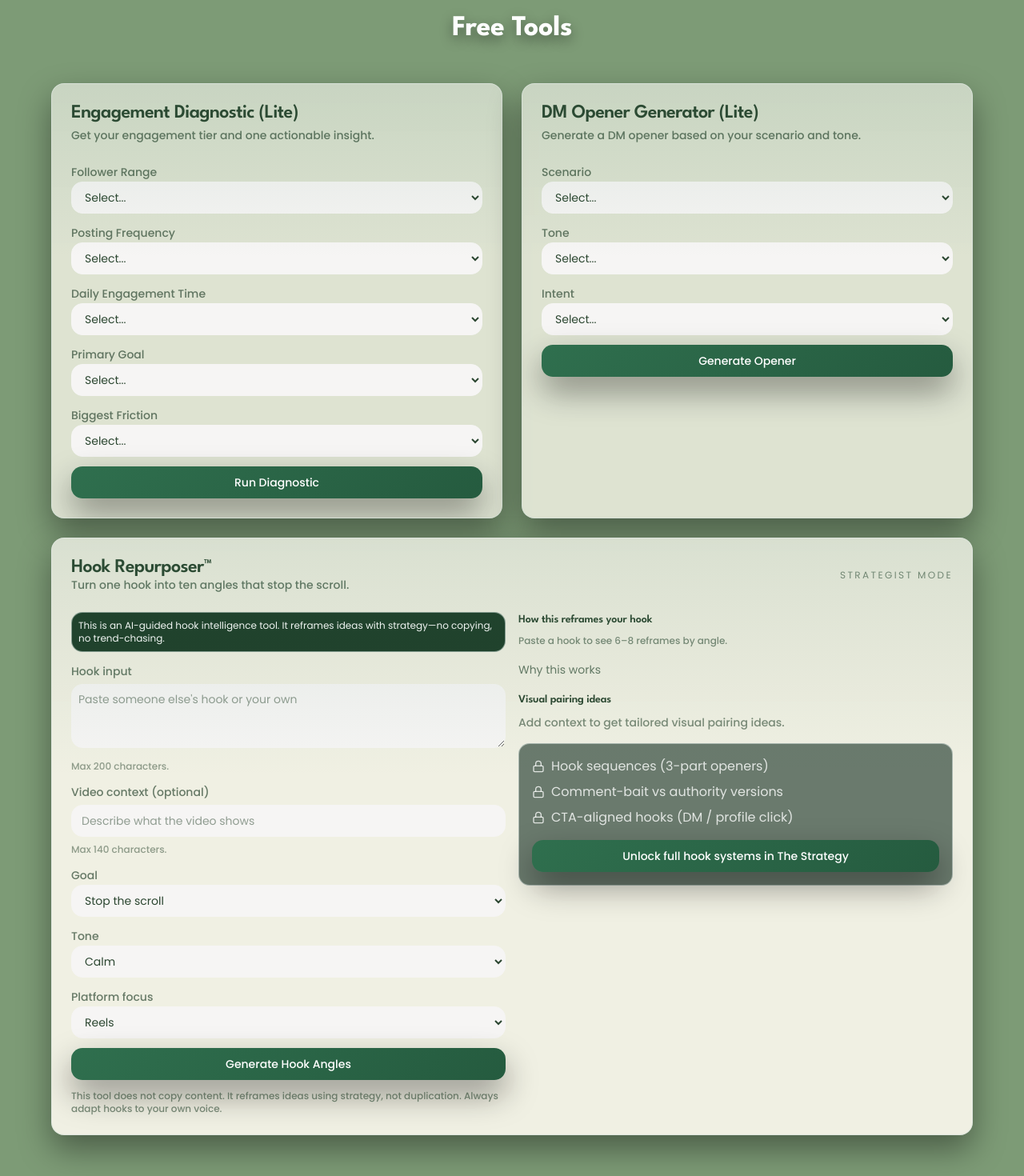
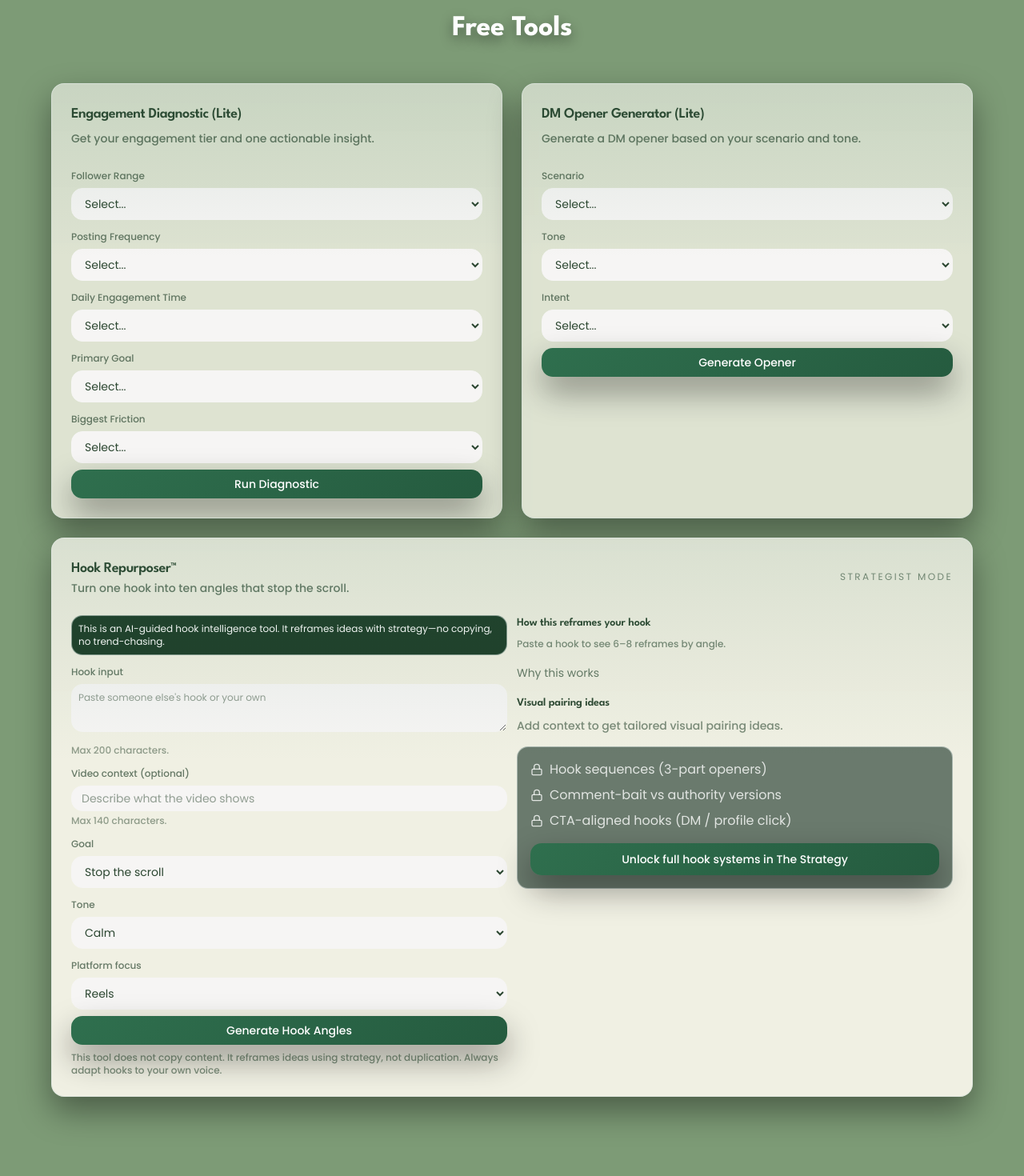
Before and after one commit to gmajors1326/strategies-tool-funnel, a Next.js app: page / in a window 1280 px wide. Shown: the part 540-2010 px from the top of the page at 80% size. Built offline with nearby package versions, Linux system fonts and the light colour scheme.

Commit message:
Make free tools cards match premium tools size exactly

```diff
--- a/app/page.tsx
+++ b/app/page.tsx
@@ -233,13 +233,13 @@ function EngagementDiagnosticTool() {
   return (
     <Card className="bg-card/80 border-border/60 backdrop-blur-sm shadow-sm">
       <CardHeader>
-        <CardTitle className="text-card-foreground">Engagement Diagnostic (Lite)</CardTitle>
+        <CardTitle className="text-lg text-card-foreground">Engagement Diagnostic (Lite)</CardTitle>
         <CardDescription className="text-card-foreground/70">Get your engagement tier and one actionable insight.</CardDescription>
       </CardHeader>
-      <CardContent className="space-y-3">
+      <CardContent className="space-y-2">
         <div>
-          <Label className="text-card-foreground/70">Follower Range</Label>
-          <Select value={inputs.followerRange} onChange={(e) => setInputs({ ...inputs, followerRange: e.target.value })}>
+          <Label className="text-xs text-card-foreground/70">Follower Range</Label>
+          <Select value={inputs.followerRange} onChange={(e) => setInputs({ ...inputs, followerRange: e.target.value })} className="mt-1 text-sm">
             <option value="">Select...</option>
             <option value="0-500">0-500</option>
             <option value="500-2k">500-2k</option>
@@ -248,8 +248,8 @@ function EngagementDiagnosticTool() {
           </Select>
         </div>
         <div>
-          <Label className="text-card-foreground/70">Posting Frequency</Label>
-          <Select value={inputs.postingFrequency} onChange={(e) => setInputs({ ...inputs, postingFrequency: e.target.value })}>
+          <Label className="text-xs text-card-foreground/70">Posting Frequency</Label>
+          <Select value={inputs.postingFrequency} onChange={(e) => setInputs({ ...inputs, postingFrequency: e.target.value })} className="mt-1 text-sm">
             <option value="">Select...</option>
             <option value="rarely">Rarely</option>
             <option value="1-2x/week">1-2x/week</option>
@@ -258,8 +258,8 @@ function EngagementDiagnosticTool() {
           </Select>
         </div>
         <div>
-          <Label className="text-card-foreground/70">Daily Engagement Time</Label>
-          <Select value={inputs.dailyEngagementTime} onChange={(e) => setInputs({ ...inputs, dailyEngagementTime: e.target.value })}>
+          <Label className="text-xs text-card-foreground/70">Daily Engagement Time</Label>
+          <Select value={inputs.dailyEngagementTime} onChange={(e) => setInputs({ ...inputs, dailyEngagementTime: e.target.value })} className="mt-1 text-sm">
             <option value="">Select...</option>
             <option value="0-5">0-5 minutes</option>
             <option value="5-15">5-15 minutes</option>
@@ -268,8 +268,8 @@ function EngagementDiagnosticTool() {
           </Select>
         </div>
         <div>
-          <Label className="text-card-foreground/70">Primary Goal</Label>
-          <Select value={inputs.primaryGoal} onChange={(e) => setInputs({ ...inputs, primaryGoal: e.target.value })}>
+          <Label className="text-xs text-card-foreground/70">Primary Goal</Label>
+          <Select value={inputs.primaryGoal} onChange={(e) => setInputs({ ...inputs, primaryGoal: e.target.value })} className="mt-1 text-sm">
             <option value="">Select...</option>
             <option value="growth">Growth</option>
             <option value="DMs">DMs</option>
@@ -278,8 +278,8 @@ function EngagementDiagnosticTool() {
           </Select>
         </div>
         <div>
-          <Label className="text-card-foreground/70">Biggest Friction</Label>
-          <Select value={inputs.biggestFriction} onChange={(e) => setInputs({ ...inputs, biggestFriction: e.target.value })}>
+          <Label className="text-xs text-card-foreground/70">Biggest Friction</Label>
+          <Select value={inputs.biggestFriction} onChange={(e) => setInputs({ ...inputs, biggestFriction: e.target.value })} className="mt-1 text-sm">
             <option value="">Select...</option>
             <option value="no reach">No reach</option>
             <option value="low engagement">Low engagement</option>
@@ -288,26 +288,26 @@ function EngagementDiagnosticTool() {
             <option value="burnout">Burnout</option>
           </Select>
         </div>
-        <Button onClick={handleRun} disabled={loading} className="w-full">
+        <Button onClick={handleRun} disabled={loading} className="w-full mt-2" size="sm">
           {loading ? 'Running...' : 'Run Diagnostic'}
         </Button>
         {results && (
-          <div className="mt-4 p-3 bg-background/70 rounded-lg border border-border/60">
+          <div className="mt-3 p-2 bg-background/70 rounded-lg border border-border/60">
             <div className="mb-2">
               <span className="text-xs text-card-foreground/60">Engagement Tier:</span>
-              <div className="text-lg font-bold text-primary mt-1">{results.engagementTier}</div>
+              <div className="text-base font-bold text-primary mt-0.5">{results.engagementTier}</div>
             </div>
             <div className="mb-2">
               <span className="text-xs text-card-foreground/60">Insight:</span>
-              <p className="text-sm text-foreground mt-1">{results.insight}</p>
+              <p className="text-xs text-foreground mt-0.5">{results.insight}</p>
             </div>
             <div className="mb-2">
               <span className="text-xs text-card-foreground/60">Action:</span>
-              <p className="text-sm text-foreground mt-1">{results.action}</p>
+              <p className="text-xs text-foreground mt-0.5">{results.action}</p>
             </div>
-            <div className="pt-3 border-t border-border/60">
+            <div className="pt-2 border-t border-border/60">
               <p className="text-xs text-card-foreground/60 mb-2">{results.teaser}</p>
-              <Button asChild variant="outline" size="sm" className="w-full border-border/60 text-xs">
+              <Button asChild variant="outline" size="sm" className="w-full border-border/60 text-xs h-8">
                 <Link href="/verify">Email me my full breakdown</Link>
               </Button>
             </div>
@@ -353,13 +353,13 @@ function DMOpenerTool() {
   return (
     <Card className="bg-card/80 border-border/60 backdrop-blur-sm shadow-sm">
       <CardHeader>
-        <CardTitle className="text-card-foreground">DM Opener Generator (Lite)</CardTitle>
+        <CardTitle className="text-lg text-card-foreground">DM Opener Generator (Lite)</CardTitle>
         <CardDescription className="text-card-foreground/70">Generate a DM opener based on your scenario and tone.</CardDescription>
       </CardHeader>
-      <CardContent className="space-y-3">
+      <CardContent className="space-y-2">
         <div>
-          <Label className="text-card-foreground/70">Scenario</Label>
-          <Select value={inputs.scenario} onChange={(e) => setInputs({ ...inputs, scenario: e.target.value })}>
+          <Label className="text-xs text-card-foreground/70">Scenario</Label>
+          <Select value={inputs.scenario} onChange={(e) => setInputs({ ...inputs, scenario: e.target.value })} className="mt-1 text-sm">
             <option value="">Select...</option>
             <option value="commenter">Commenter</option>
             <option value="story reply">Story Reply</option>
@@ -369,8 +369,8 @@ function DMOpenerTool() {
           </Select>
         </div>
         <div>
-          <Label className="text-card-foreground/70">Tone</Label>
-          <Select value={inputs.tone} onChange={(e) => setInputs({ ...inputs, tone: e.target.value })}>
+          <Label className="text-xs text-card-foreground/70">Tone</Label>
+          <Select value={inputs.tone} onChange={(e) => setInputs({ ...inputs, tone: e.target.value })} className="mt-1 text-sm">
             <option value="">Select...</option>
             <option value="friendly">Friendly</option>
             <option value="direct">Direct</option>
@@ -379,8 +379,8 @@ function DMOpenerTool() {
           </Select>
         </div>
         <div>
-          <Label className="text-card-foreground/70">Intent</Label>
-          <Select value={inputs.intent} onChange={(e) => setInputs({ ...inputs, intent: e.target.value })}>
+          <Label className="text-xs text-card-foreground/70">Intent</Label>
+          <Select value={inputs.intent} onChange={(e) => setInputs({ ...inputs, intent: e.target.value })} className="mt-1 text-sm">
             <option value="">Select...</option>
             <option value="start convo">Start Conversation</option>
             <option value="qualify">Qualify</option>
@@ -388,18 +388,18 @@ function DMOpenerTool() {
             <option value="book call">Book Call</option>
           </Select>
         </div>
-        <Button onClick={handleRun} disabled={loading} className="w-full">
+        <Button onClick={handleRun} disabled={loading} className="w-full mt-2" size="sm">
           {loading ? 'Generating...' : 'Generate Opener'}
         </Button>
         {results && (
-          <div className="mt-4 p-3 bg-background/70 rounded-lg border border-border/60">
+          <div className="mt-3 p-2 bg-background/70 rounded-lg border border-border/60">
             <div className="mb-2">
               <span className="text-xs text-card-foreground/60">DM Opener:</span>
-              <p className="text-sm text-foreground mt-2 p-2 bg-card rounded border border-border/60">{results.opener}</p>
+              <p className="text-xs text-foreground mt-1 p-2 bg-card rounded border border-border/60">{results.opener}</p>
             </div>
-            <div className="pt-3 border-t border-border/60">
+            <div className="pt-2 border-t border-border/60">
               <p className="text-xs text-card-foreground/60 mb-2">{results.followUpHint}</p>
-              <Button asChild variant="outline" size="sm" className="w-full border-border/60 text-xs">
+              <Button asChild variant="outline" size="sm" className="w-full border-border/60 text-xs h-8">
                 <Link href="/verify">Unlock full DM logic</Link>
               </Button>
             </div>
@@ -464,7 +464,7 @@ function HookRepurposerTool() {
       <CardHeader>
         <div className="flex flex-wrap items-center justify-between gap-2">
           <div>
-            <CardTitle className="text-card-foreground">Hook Repurposer™</CardTitle>
+            <CardTitle className="text-lg text-card-foreground">Hook Repurposer™</CardTitle>
             <CardDescription className="text-card-foreground/70">
               Turn one hook into ten angles that stop the scroll.
             </CardDescription>
@@ -474,42 +474,43 @@ function HookRepurposerTool() {
           </span>
         </div>
       </CardHeader>
-      <CardContent className="grid gap-4 md:grid-cols-2">
-        <div className="space-y-3">
+      <CardContent className="grid gap-3 md:grid-cols-2">
+        <div className="space-y-2">
           <div className="rounded-md border border-border/60 bg-[#1F3F2A] p-2 text-xs text-white">
             This is an AI-guided hook intelligence tool. It reframes ideas with strategy—no copying, no trend-chasing.
           </div>
           <div>
-            <Label className="text-card-foreground/70">Hook input</Label>
+            <Label className="text-xs text-card-foreground/70">Hook input</Label>
             <textarea
               maxLength={200}
               value={inputs.hookInput}
               onChange={(e) => setInputs({ ...inputs, hookInput: e.target.value })}
               placeholder="Paste someone else's hook or your own"
-              className="mt-1 min-h-[80px] w-full rounded-md border border-input bg-input p-2 text-sm text-card-foreground placeholder:text-card-foreground/50 focus-visible:outline-none focus-visible:ring-2 focus-visible:ring-ring focus-visible:ring-offset-2"
+              className="mt-1 min-h-[60px] w-full rounded-md border border-input bg-input p-2 text-xs text-card-foreground placeholder:text-card-foreground/50 focus-visible:outline-none focus-visible:ring-2 focus-visible:ring-ring focus-visible:ring-offset-2"
             />
             <p className="mt-2 text-xs text-card-foreground/50">
               Max 200 characters.
             </p>
           </div>
           <div>
-            <Label className="text-card-foreground/70">Video context (optional)</Label>
+            <Label className="text-xs text-card-foreground/70">Video context (optional)</Label>
             <Input
               maxLength={140}
               value={inputs.videoContext}
               onChange={(e) => setInputs({ ...inputs, videoContext: e.target.value })}
               placeholder="Describe what the video shows"
-              className="mt-1"
+              className="mt-1 text-sm h-8"
             />
-            <p className="mt-2 text-xs text-card-foreground/50">
+            <p className="mt-1 text-xs text-card-foreground/50">
               Max 140 characters.
             </p>
           </div>
           <div>
-            <Label className="text-card-foreground/70">Goal</Label>
+            <Label className="text-xs text-card-foreground/70">Goal</Label>
             <Select
               value={inputs.goal}
               onChange={(e) => setInputs({ ...inputs, goal: e.target.value })}
+              className="mt-1 text-sm"
             >
               <option>Stop the scroll</option>
               <option>Spark curiosity</option>
@@ -519,10 +520,11 @@ function HookRepurposerTool() {
             </Select>
           </div>
           <div>
-            <Label className="text-card-foreground/70">Tone</Label>
+            <Label className="text-xs text-card-foreground/70">Tone</Label>
             <Select
               value={inputs.tone}
               onChange={(e) => setInputs({ ...inputs, tone: e.target.value })}
+              className="mt-1 text-sm"
             >
               <option>Calm</option>
               <option>Direct</option>
@@ -531,23 +533,24 @@ function HookRepurposerTool() {
             </Select>
           </div>
           <div>
-            <Label className="text-card-foreground/70">Platform focus</Label>
+            <Label className="text-xs text-card-foreground/70">Platform focus</Label>
             <Select
               value={inputs.platformFocus}
               onChange={(e) => setInputs({ ...inputs, platformFocus: e.target.value })}
+              className="mt-1 text-sm"
             >
               <option>Reels</option>
               <option>TikTok</option>
               <option>Shorts</option>
             </Select>
           </div>
-          {error && <p className="text-sm text-red-500">{error}</p>}
+          {error && <p className="text-xs text-red-500">{error}</p>}
           {remainingToday !== null && (
             <p className="text-xs text-card-foreground/60">
               Remaining today: {remainingToday}
             </p>
           )}
-          <Button onClick={handleRun} disabled={loading} className="w-full">
+          <Button onClick={handleRun} disabled={loading} className="w-full mt-2" size="sm">
             {loading ? 'Generating...' : 'Generate Hook Angles'}
           </Button>
           <p className="text-xs text-card-foreground/60">
```
